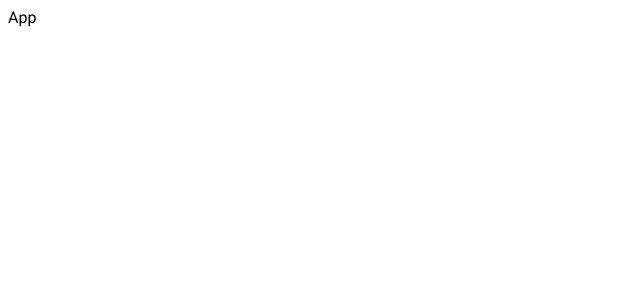
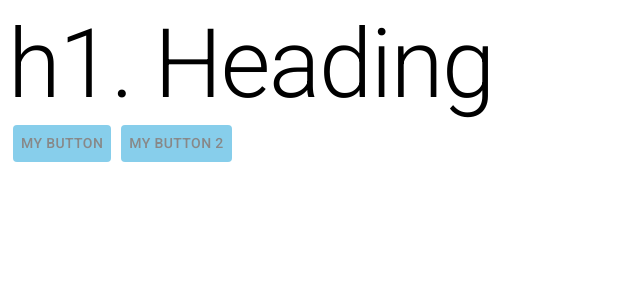
Before and after one commit to yoko-vicky/Responsive-React-UI-mockup-with-Mui, a React (Create React App) app: page / in a window 1280 px wide. Shown: the top 300 px of the page, without its empty margins (0-640 px from the left). Built offline with nearby package versions, Linux system fonts and the light colour scheme.

Commit message:
Add BlueButton with mui/material styled

```diff
--- a/src/App.js
+++ b/src/App.js
@@ -1,5 +1,29 @@
+import { Button, styled, Typography } from '@mui/material';
+import React from 'react';
+
 function App() {
-  return <div>App</div>;
+  const BlueButton = styled(Button)({
+    backgroundColor: 'skyblue',
+    color: '#888',
+    margin: 5,
+    '&:hover': {
+      backgroundColor: 'tomato',
+    },
+    '&:disabled': {
+      backgroundColor: 'grey',
+      color: 'white',
+    },
+  });
+
+  return (
+    <div>
+      <Typography variant="h1" component="h2">
+        h1. Heading
+      </Typography>
+      <BlueButton>My Button</BlueButton>
+      <BlueButton>My Button 2</BlueButton>
+    </div>
+  );
 }
 
 export default App;
```
Also changed, not shown: jsconfig.json (added, +7 -0 lines).
